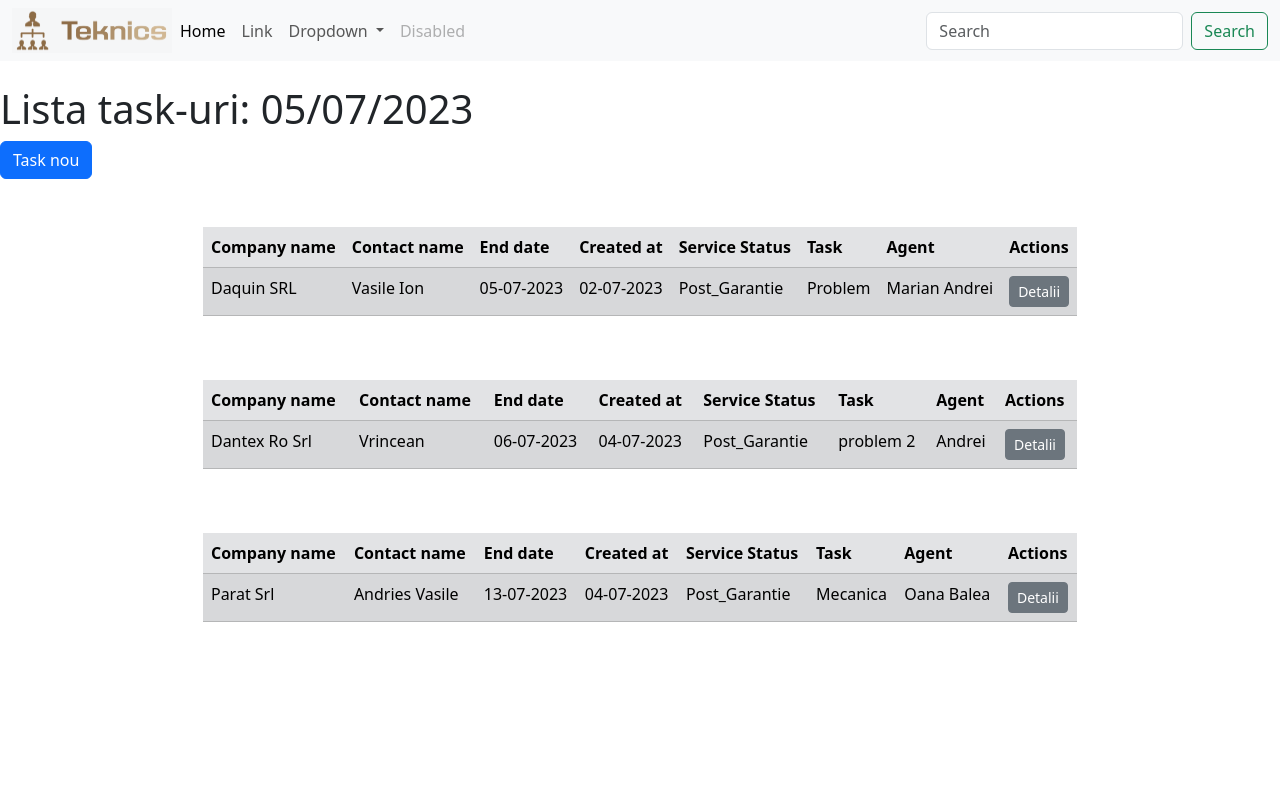
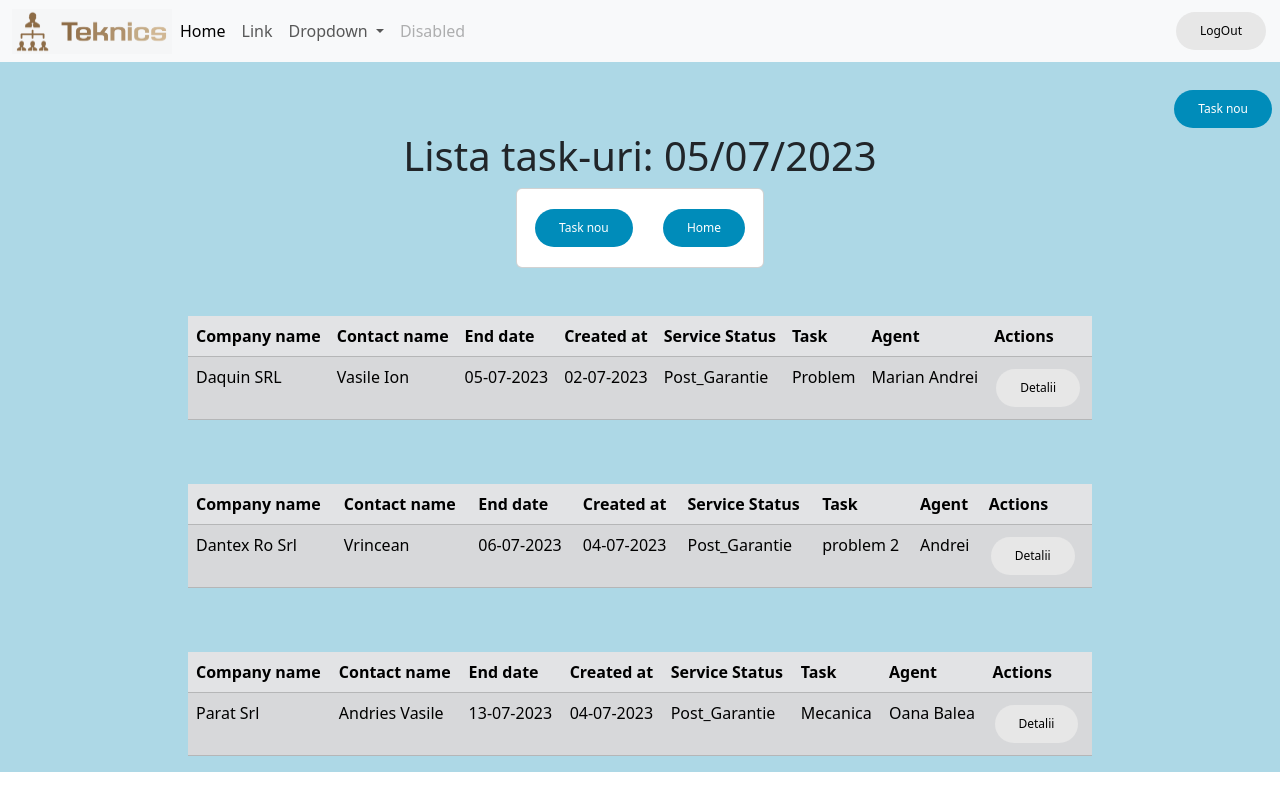
Before and after one commit to Andreivra/teknicsApp, a Django app: page /list_of_tasks/ in a window 1280 px wide. Run offline with Django 4.2, Linux system fonts and the light colour scheme; data comes from the database, SQL or seed files in the repository; parts of the project's set-up code (start-up, migrations or seed data) failed here and were passed over; some web fonts are replaced.

Commit message:
Modificari interfata 3 05.07.2023

```diff
--- /dev/null
+++ b/static/css/style.css
@@ -0,0 +1,28 @@
+body {
+  background-color: lightblue;
+}
+
+.button {
+  border: none;
+  border-radius: 20px;
+  color: white;
+  padding: 10px 24px;
+  text-align: center;
+  text-decoration: none;
+  display: inline-block;
+  font-size: 12px;
+  margin: 4px 2px;
+  cursor: pointer;
+}
+
+.button1 {background-color: #008CBA;} /* Blue */
+.button2 {background-color: #f44336;} /* Red */
+.button3 {background-color: #e7e7e7; color: black;} /* Gray */
+
+#rcorners2 {
+  border-radius: 25px;
+  border: 2px solid #73AD21;
+  padding: 20px;
+  width: 200px;
+  height: 150px;
+}
--- a/templates/base.html
+++ b/templates/base.html
@@ -6,8 +6,44 @@
         <title>{% block title %} {% endblock %}</title>
         <link href="https://cdn.jsdelivr.net/npm/bootstrap@5.3.0-alpha3/dist/css/bootstrap.min.css" rel="stylesheet"
               integrity="sha384-KK94CHFLLe+nY2dmCWGMq91rCGa5gtU4mk92HdvYe+M/SXH301p5ILy+dN9+nJOZ" crossorigin="anonymous">
-        <link rel="stylesheet" href="#">
         <link rel="stylesheet" href="https://rsms.me/inter/inter.css">
+        <link rel="stylesheet" href="style/css/style.css">
+        <style>
+            #div {
+              width: 300px;
+              border: 1px solid brown;
+              padding: 15px;
+              margin: 5px;
+            }
+            #div1 {
+              width: 200px;
+
+              padding: 15px;
+              margin: 5px;
+            }
+            .button {
+              border: none;
+              border-radius: 20px;
+              color: white;
+              padding: 10px 24px;
+              text-align: center;
+              text-decoration: none;
+              display: inline-block;
+              font-size: 12px;
+              margin: 4px 2px;
+              cursor: pointer;
+            }
+            .button1 {background-color: #008CBA;} /* Blue */
+            .button2 {background-color: #f44336;} /* Red */
+            .button3 {background-color: #e7e7e7; color: black;} /* Gray */
+            #rcorners2 {
+              border-radius: 25px;
+              border: 2px solid #73AD21;
+              padding: 20px;
+              width: 200px;
+              height: 150px;
+            }
+        </style>
     </head>
     <body class="h-full">
         {% include 'navbar.html' %}
--- a/templates/navbar.html
+++ b/templates/navbar.html
@@ -29,9 +29,8 @@
           <a class="nav-link disabled">Disabled</a>
         </li>
       </ul>
-      <form class="d-flex" role="search">
-        <input class="form-control me-2" type="search" placeholder="Search" aria-label="Search">
-        <button class="btn btn-outline-success" type="submit">Search</button>
+      <form class="d-flex">
+        <button class="button button3" type="submit">LogOut</button>
       </form>
     </div>
   </div>
--- a/templates/service/list_of_tasks.html
+++ b/templates/service/list_of_tasks.html
@@ -4,7 +4,18 @@
 {% block title %} Teknics APP {% endblock %}
 
 {% block content %}
- <h1>Lista task-uri: {{ current_date_time|date:"d/m/Y" }}</h1><a href="{% url 'create-task' %}" class="btn btn-primary">Task nou</a>
+<div class="d-grid gap-2 d-md-flex justify-content-md-end">
+    <a href="{% url 'create-task' %}" class="button button1 me-md-2" type="button">Task nou</a>
+</div>
+ <h1 class="d-flex justify-content-center">Lista task-uri: {{ current_date_time|date:"d/m/Y" }}</h1>
+<div class="container-fluid align-center d-flex justify-content-center">
+        <div class="card">
+            <div class="card-body">
+                <a href="{% url 'create-task' %}" class="button button1 me-md-4">Task nou</a>
+                <a href="{% url 'homepage' %}" class="button button1 me-md-8">Home</a>
+            </div>
+        </div>
+</div>
 <div class="container-fluid align-center d-flex justify-content-center">
         <div class="row">
             <div class="col-md-12">
@@ -36,7 +47,7 @@
                             <td>{{ task.task_name }}</td>
                             <td>{{ task.agent_name }}</td>
                             <td>
-                                <a href="{% url 'task-details' task.id %}" class="btn btn-secondary btn-sm">Detalii</a>
+                                <a href="{% url 'task-details' task.id %}" class="button button3 me-md-1" type="button">Detalii</a>
                             </td>
                         </tr>
                         <br><br>
@@ -52,4 +63,5 @@
             </div>
         </div>
     </div>
+
 {% endblock %}
```
Also changed, not shown: templates/home/homepage.html (+31 -10 lines), templates/service/task_details.html (+5 -4 lines).
